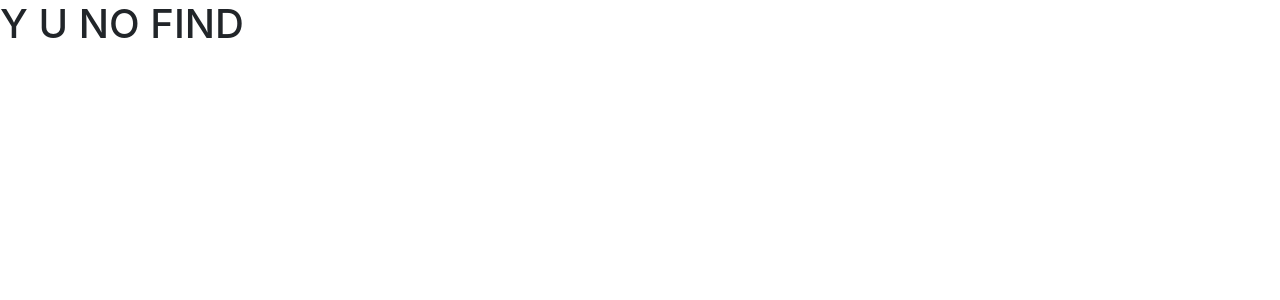
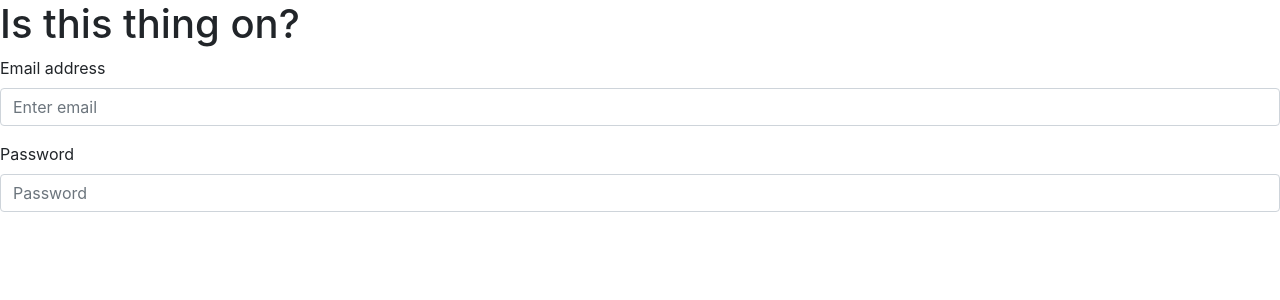
Before and after one commit to team-free-money/team-free-money-cs, a React (Create React App) app in the folder frontend/: page /create in a window 1280 px wide. Shown: the top 300 px of the page. Built offline with nearby package versions, Linux system fonts and the light colour scheme.

Commit message:
made create account branch

```diff
--- a/frontend/src/ui/App.js
+++ b/frontend/src/ui/App.js
@@ -3,13 +3,16 @@ import { Route, Switch } from 'react-router'
 import { Home } from './Home'
 import { FourOhFour } from './FourOhFour'
 import React from 'react'
+import {CreateAccount} from "./Create-Account";
 
 export const App = () => (
     <>
         <BrowserRouter>
             <Switch>
                 <Route exact path='/' component={Home} />
-                <Route component={FourOhFour} />
+                <Route exact path='/create' component={CreateAccount} />
+                <Route exact path='/fourohfour' component={FourOhFour} />
+
             </Switch>
         </BrowserRouter>
 
--- a/frontend/src/ui/Create-Account.js
+++ b/frontend/src/ui/Create-Account.js
@@ -4,6 +4,7 @@ import {Form} from "react-bootstrap";
 export const CreateAccount = () => {
     return (
         <>
+        <h1>Is this thing on?</h1>
             <Form>
                 <Form.Group className="mb-3" controlId="formGroupEmail">
                     <Form.Label>Email address</Form.Label>
@@ -14,7 +15,6 @@ export const CreateAccount = () => {
                     <Form.Control type="password" placeholder="Password" />
                 </Form.Group>
             </Form>
-
         </>
     )
 }
--- a/frontend/src/ui/Home.js
+++ b/frontend/src/ui/Home.js
@@ -4,6 +4,8 @@ export const Home = () => {
     return (
         <>
             <h1>Home</h1>
+            <a href="/create">Create Account</a>
+
         </>
     )
 }
```
